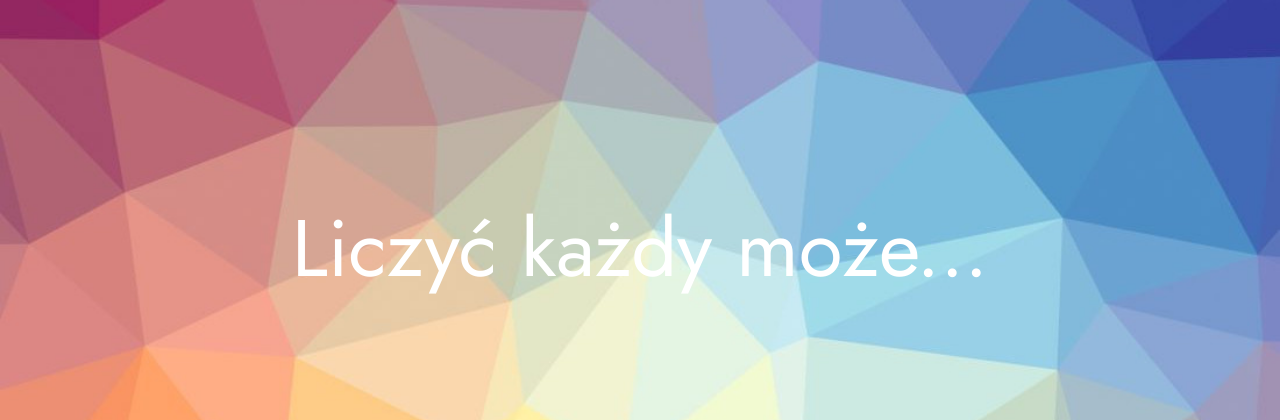
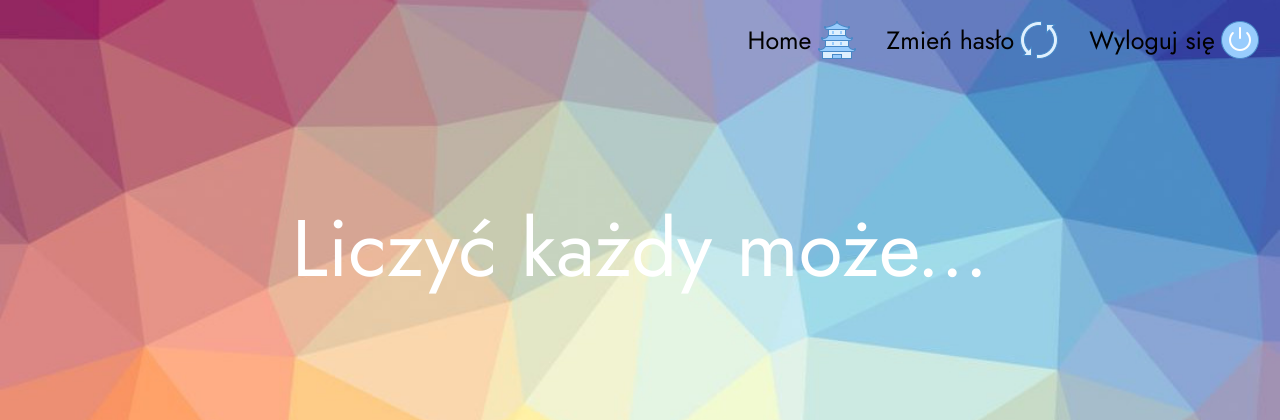
Before and after one commit to tumrusia/Quiz_WWW, a Node server app: page /quizzes in a window 1280 px wide. Shown: the top 420 px of the page. Run offline with Node 20, Linux system fonts and the light colour scheme; data comes from the database, SQL or seed files in the repository; some libraries are stand-ins or nearby versions.

Commit message:
log out, change password

```diff
--- a/package.json
+++ b/package.json
@@ -5,8 +5,7 @@
   "main": "index.js",
   "scripts": {
     "serwer": "tsc views/play.ts; npx ts-node serwer.ts",
-    "createDB": "npx ts-node createDB.ts",
-    "initDB": "npx ts-node initDB.ts"
+    "createdb": "rm quiz.db; npx ts-node createDB.ts; npx ts-node initDB.ts"
   },
   "author": "",
   "license": "ISC",
--- a/serwer.ts
+++ b/serwer.ts
@@ -83,6 +83,13 @@ const checkPassword = (login, password) => {
                 resolve(0);
             }
         });
+    });
+}
+
+const changePassword = (login, password) => {
+    return new Promise((resolve, reject) => {
+        db.run('UPDATE users SET password = "' + password + '" WHERE login = "' + login + '";');
+        resolve();
     });
 }
 
@@ -269,27 +276,20 @@ const calculateAverageTime = (quizID) => {
 }
 
 app.get('/', function (req, res) {
+    req.session.login = "";
     res.render('start', {});
 });
 
 app.post('/', function (req, res) {
-    console.log(`Login: ${req.body.login}`);
-
     const create = (req.body.create === "yes");
-
     doesAccountExist(req.body.login)
         .then( (exist) => {
             if (create && exist) {
-                //chcę stworzyć konto, ale taki login już istnieje
-                console.log("taki login już istnieje, wymyśl inny");
                 res.render('register', {token: req.csrfToken(), errorMsg: "już istnieje użytkownik o takim loginie"});
             } else if (create) {
-                //chcę stworzyć konto i taki login jeszcze nie istnieje
-                console.log("stwórz konto");
                 createAccount(req.body.login, req.body.password)
                     .then( () => {
                         req.session.login = req.body.login;
-                        console.log("zarejestruj");
                         selectQuizzes()
                             .then( (quizzes) => {
                                 res.render('quizzes', {quizzes: quizzes});
@@ -302,12 +302,10 @@ app.post('/', function (req, res) {
                         console.log(error.message);
                     });
             } else if (exist) {
-                //chcę się zalogować i taki login już istnieje
                 checkPassword(req.body.login, req.body.password)
                     .then( (correct) => {
                         if (correct) {
                             req.session.login = req.body.login;
-                            console.log("zaloguj");
                             selectQuizzes()
                                 .then( (quizzes) => {
                                     res.render('quizzes', {quizzes: quizzes});
@@ -317,7 +315,6 @@ app.post('/', function (req, res) {
                                 });
 
                         } else {
-                            console.log("niepoprawne hasło");
                             res.render('login', {token: req.csrfToken(), errorMsg: "niepoprawne hasło"});
                         }
                     })
@@ -326,7 +323,6 @@ app.post('/', function (req, res) {
                     });
             } else {
                 //chcę się zalogować, ale taki login nie istnieje
-                console.log("niepoprawny login");
                 res.render('login', {token: req.csrfToken(), errorMsg: "użytkownik o takim loginie nie istnieje"});
             }
         })
@@ -341,6 +337,45 @@ app.get('/login', function (req, res) {
 
 app.get('/register', function (req, res) {
     res.render('register', {token: req.csrfToken(), errorMsg: ""});
+});
+
+app.get('/changePassword', function (req, res) {
+    res.render('password', {token: req.csrfToken(), errorMsg: ""});
+});
+
+app.post('/home', function (req, res) {
+    doesAccountExist(req.body.login)
+        .then( (exist) => {
+            if (exist) {
+                checkPassword(req.body.login, req.body.password)
+                    .then( (correct) => {
+                        if (correct) {
+                            if (req.body.newPassword !== req.body.newPasswordRepeat) {
+                                res.render('password', {token: req.csrfToken(), errorMsg: "Nowe hasła są różne"});
+                            } else {
+                                changePassword(req.body.login, req.body.newPassword)
+                                    .then (() => {
+                                        req.session.login = "";
+                                        res.render('start', {});
+                                    })
+                                    .catch((error) => {
+                                        console.log(error.message);
+                                    })
+                            }
+                        } else {
+                            res.render('password', {token: req.csrfToken(), errorMsg: "Niepoprawne hasło"});
+                        }
+                    })
+                    .catch((error) => {
+                        console.log(error.message);
+                    });
+            } else {
+                res.render('password', {token: req.csrfToken(), errorMsg: "Konto o takim loginie nie istnieje"});
+            }
+        })
+        .catch((error) => {
+            console.log(error.message);
+        });
 });
 
 app.get('/assets/:image', function (req, res) {
--- a/views/login.pug
+++ b/views/login.pug
@@ -4,7 +4,7 @@ html
     style
         include start.css
     body
-        header= "Liczyć każdy może..."
+        header= "Logowanie"
         form(action="/" method="POST")
             input(type='text', placeholder='login', name='login')
             div(class='underscore')
--- a/views/quizzes.pug
+++ b/views/quizzes.pug
@@ -4,6 +4,13 @@ html
     style
         include start.css
     body
+        div(class="settings")
+            a(href="/quizzes" class="settings-item")= "Home"
+                img(src="/assets/icons/icons8-pagoda-40.png")
+            a(href="/changePassword" class="settings-item")= "Zmień hasło"
+                img(src="/assets/icons/icons8-refresh-40.png")
+            a(href="/" class="settings-item")= "Wyloguj się"
+                img(src="/assets/icons/icons8-shutdown-40.png")
         header= "Liczyć każdy może..."
 
         ul
--- a/views/register.pug
+++ b/views/register.pug
@@ -4,7 +4,7 @@ html
     style
         include start.css
     body
-        header= "Liczyć każdy może..."
+        header= "Stwórz konto"
         form(action="/" method="POST")
             input(type='text', placeholder='login', name='login')
             div(class='underscore')
--- a/views/start.css
+++ b/views/start.css
@@ -91,3 +91,26 @@ ul {
     padding: 0;
     color: black;
 }
+
+.settings {
+    position: absolute;
+    right: 20px;
+    top: 20px;
+    display: flex;
+    flex-direction: row;
+    justify-content: flex-end;
+    font-size: 25px;
+    font-family: "Jost", sans-serif;
+}
+
+.settings-item {
+    display: flex;
+    align-items: center;
+    justify-content: space-between;
+    margin: 0 0 0 30px;
+    width: auto;
+}
+
+.settings-item > img {
+    margin-left: 5px;
+}
--- a/views/stats.css
+++ b/views/stats.css
@@ -1,4 +1,8 @@
-h1, h2 {
+h1 {
+    margin-top: 100px;
+    text-align: center;
+}
+h2 {
     text-align: center;
     margin-top: 50px;
 }
```
Also changed, not shown: initDB.ts (+8 -0 lines), views/password.pug (added, +27 -0 lines), views/quiz.pug (+7 -0 lines), views/stats.pug (+7 -0 lines), assets/icons/icons8-pagoda-40.png (added), assets/icons/icons8-refresh-40.png (added), assets/icons/icons8-shutdown-40.png (added), quiz.db.
